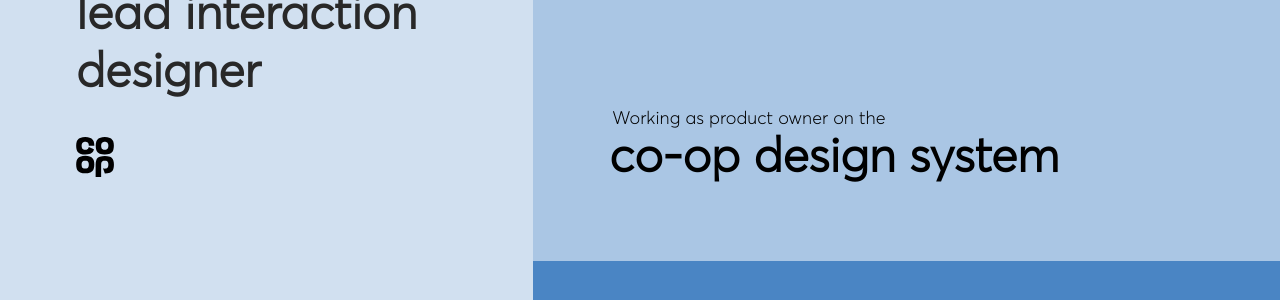
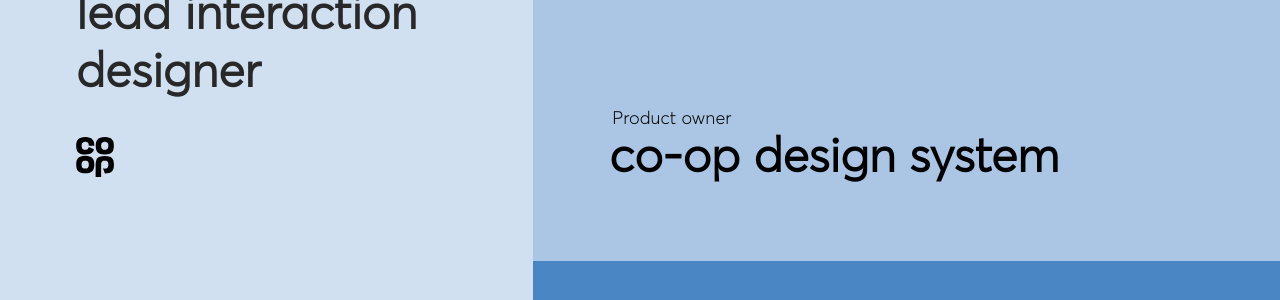
Before and after one commit to matt-tyas/matt-tyas.github.io, a Jekyll site: the page built from index.html, in a window 1280 px wide. Shown: the part 606-906 px from the top of the page. Built offline with Jekyll 4.4.1, drawn with Linux system fonts in a browser that asks for light colours.

Commit message:
lowercase

```diff
--- a/index.html
+++ b/index.html
@@ -10,7 +10,7 @@ layout: default
             </svg>
         </div>
         <div class="mt-item mt-project">
-            <p class="mt-intro">Working as product owner on the</p>
+            <p class="mt-intro">Product owner</p>
             <h3>co-op design&nbsp;system</h3>
         </div>
         <div class="mt-item mt-project mt-project-grey">
```
